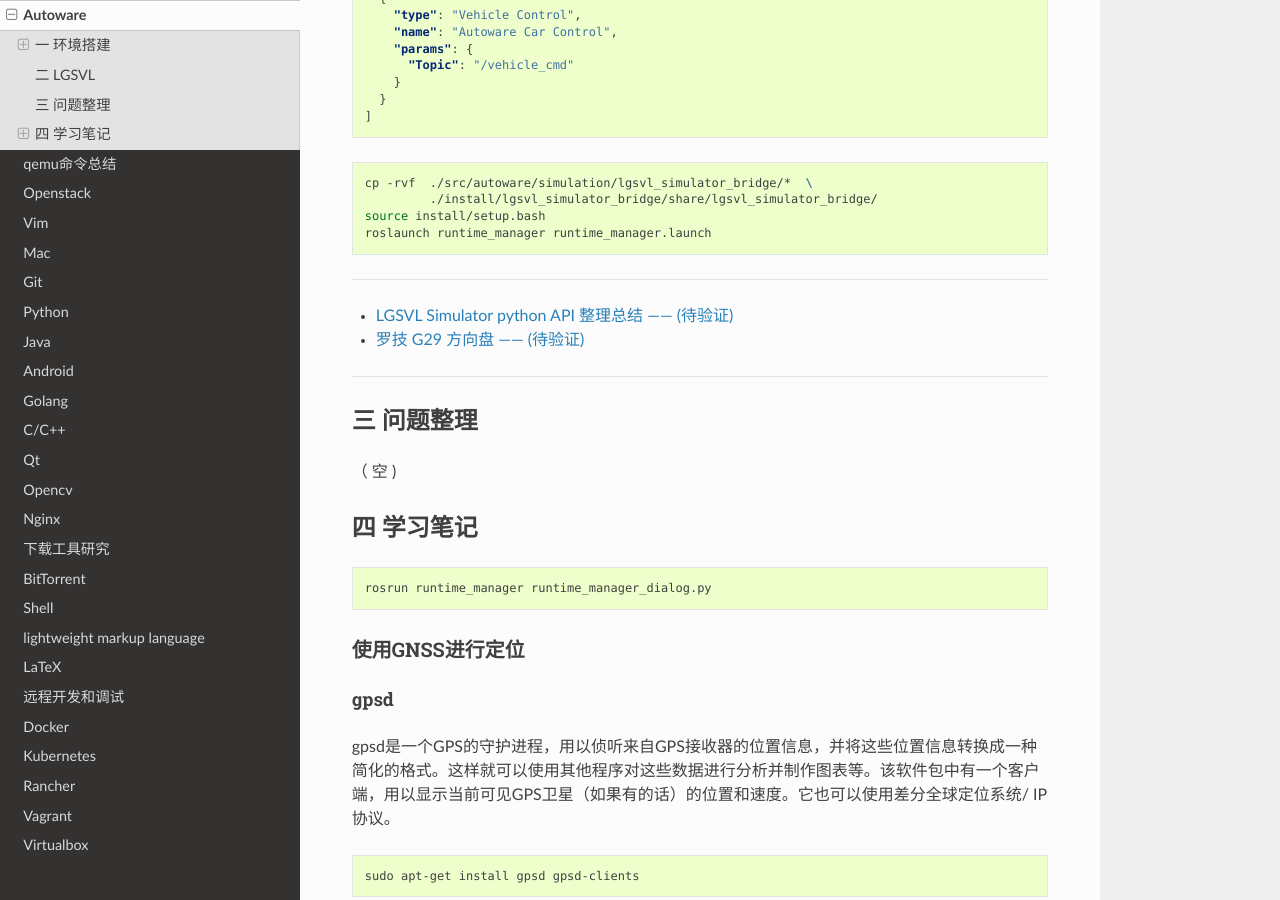
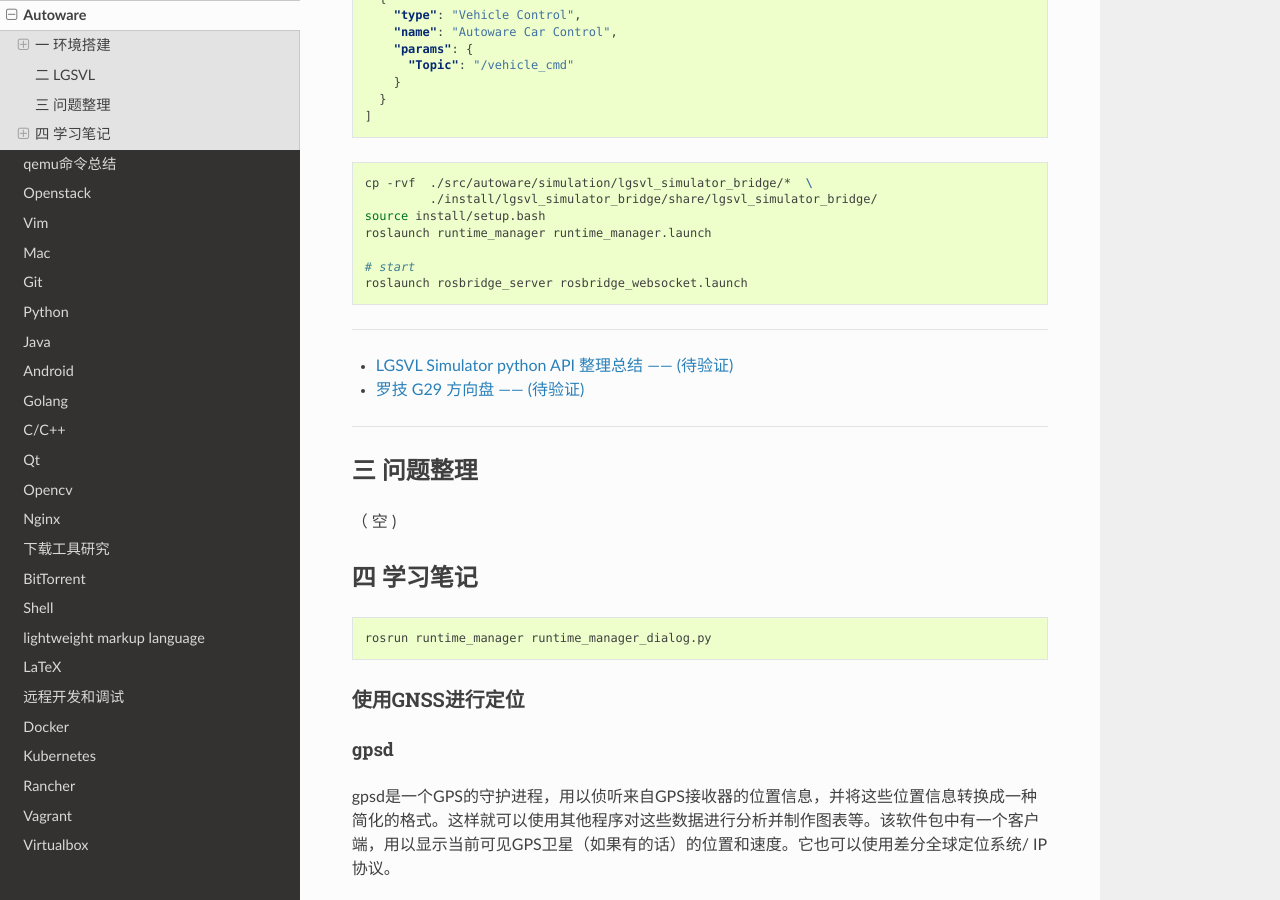
Before and after one commit to my-rds-store/my_space, a Sphinx documentation site: the page built from source/autoware/index.rst, in a window 1280 px wide and 900 px high, scrolled down 6321 px. Built offline with Sphinx 7.4.7 and the Read the Docs theme 2.0.0, drawn with Linux system fonts in a browser that asks for light colours.

Commit message:
update ...

```diff
--- a/source/autoware/index.rst
+++ b/source/autoware/index.rst
@@ -236,6 +236,9 @@
     source install/setup.bash
     roslaunch runtime_manager runtime_manager.launch
 
+    # start
+    roslaunch rosbridge_server rosbridge_websocket.launch
+
 --------
 
 * `LGSVL Simulator python API 整理总结 ------ (待验证) <https://www.jianshu.com/p/9585cb18f0a6>`_
@@ -251,7 +254,6 @@
 
 四 学习笔记
 ------------
-
 
 
 .. code-block:: sh
```
